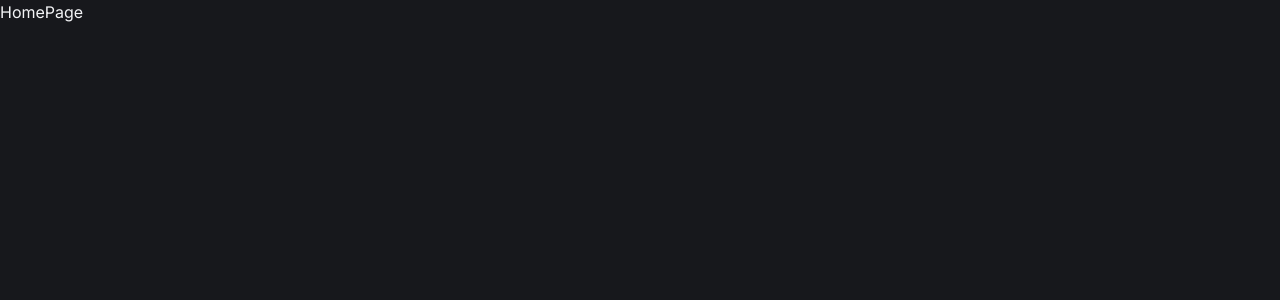
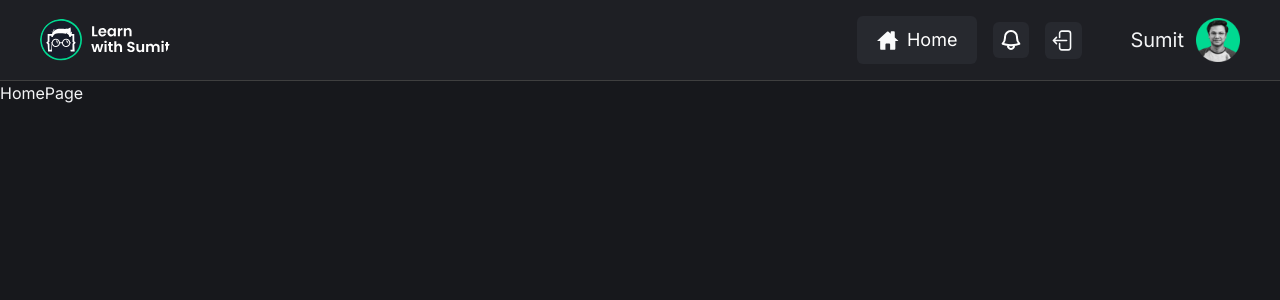
Before and after one commit to mohammad-al-samiul/facehook-react, a React (Vite) app: page / in a window 1280 px wide. Shown: the top 300 px of the page. Built offline with nearby package versions, Linux system fonts and the light colour scheme.

Commit message:
header completed

```diff
--- a/src/components/auth/LoginForm.jsx
+++ b/src/components/auth/LoginForm.jsx
@@ -1,8 +1,9 @@
 import { useForm } from "react-hook-form";
 import { Field } from "../common/Field";
-import { Link } from "react-router-dom";
+import { Link, useNavigate } from "react-router-dom";
 
 export const LoginForm = () => {
+  const navigate = useNavigate();
   const {
     register,
     handleSubmit,
@@ -11,6 +12,7 @@
 
   const submitForm = (formData) => {
     console.log(formData);
+    navigate("/");
   };
   return (
     <div className="card">
--- /dev/null
+++ b/src/components/auth/Logout.jsx
@@ -0,0 +1,14 @@
+import { useNavigate } from "react-router-dom";
+import LogoutIcon from "../../assets/icons/logout.svg";
+
+export const Logout = () => {
+  const navigate = useNavigate();
+  const handleLogout = () => {
+    navigate("/login");
+  };
+  return (
+    <button onClick={handleLogout} className="icon-btn">
+      <img src={LogoutIcon} alt="Logout" />
+    </button>
+  );
+};
--- /dev/null
+++ b/src/components/common/Navbar.jsx
@@ -0,0 +1,41 @@
+import Logo from "../../assets/images/logo.svg";
+import HomeIcon from "../../assets/icons/home.svg";
+import NotificationIcon from "../../assets/icons/notification.svg";
+import Avator from "../../assets/images/avatars/avatar_1.png";
+import { Link } from "react-router-dom";
+import { Logout } from "../auth/Logout";
+
+export const Navbar = () => {
+  return (
+    <nav className="sticky top-0 z-50 border-b border-[#3F3F3F] bg-[#1E1F24] py-4">
+      <div className="container flex flex-col items-center justify-between gap-6 sm:flex-row">
+        <Link to={"/"}>
+          <img
+            className="max-w-[100px] rounded-full lg:max-w-[130px]"
+            src={Logo}
+          />
+        </Link>
+
+        <div className="flex items-center space-x-4">
+          <Link to={"/"} href="./index.html" className="btn-primary">
+            <img src={HomeIcon} alt="Home" />
+            Home
+          </Link>
+          <button className="icon-btn">
+            <img src={NotificationIcon} alt="Notification" />
+          </button>
+          <Logout />
+
+          <button className="flex-center !ml-8 gap-3">
+            <span className="text-lg font-medium lg:text-xl">Sumit</span>
+            <img
+              className="max-h-[32px] max-w-[32px] lg:max-h-[44px] lg:max-w-[44px]"
+              src={Avator}
+              alt=""
+            />
+          </button>
+        </div>
+      </div>
+    </nav>
+  );
+};
--- a/src/pages/HomePage.jsx
+++ b/src/pages/HomePage.jsx
@@ -1,3 +1,10 @@
+import { Navbar } from "../components/common/Navbar";
+
 export const HomePage = () => {
-  return <div>HomePage</div>;
+  return (
+    <div>
+      <Navbar />
+      <p> HomePage</p>
+    </div>
+  );
 };
```
